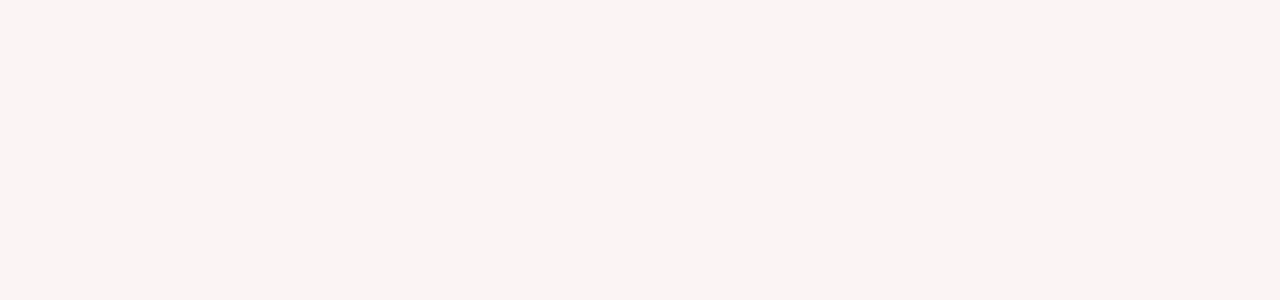
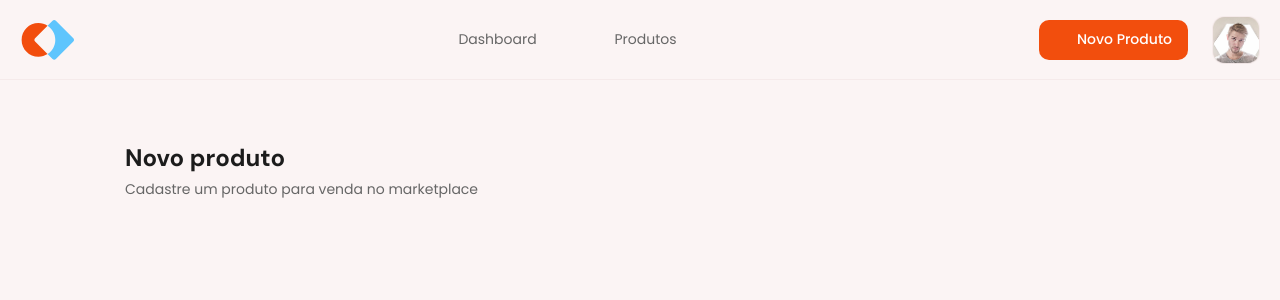
Before and after one commit to ropdias/marketplace-web, a React (Vite) app: page /product/create in a window 1280 px wide. Before the commit this address had no page. Shown: the top 300 px of the page. Built offline with nearby package versions, Linux system fonts and the light colour scheme; some icons are missing.

Commit message:
add product-create and product-edit pages and additional routes

```diff
--- /dev/null
+++ b/src/pages/app/product/product-create.tsx
@@ -0,0 +1,21 @@
+import { Helmet } from 'react-helmet-async'
+
+import { getTailwindClass } from '@/lib/tailwindUtils'
+import { cn } from '@/lib/utils'
+
+export function ProductCreate() {
+  return (
+    <div className="m-auto flex w-full max-w-[66.875rem] flex-1 flex-col gap-10 px-5 pb-5">
+      <Helmet title="Cadastro de Produto" />
+      <div className="flex flex-col gap-2">
+        <p className={cn('text-gray-500', getTailwindClass('font-title-md'))}>
+          Novo produto
+        </p>
+        <p className={cn('text-gray-300', getTailwindClass('font-body-sm'))}>
+          Cadastre um produto para venda no marketplace
+        </p>
+      </div>
+      <div className="flex-start flex gap-6"></div>
+    </div>
+  )
+}
--- /dev/null
+++ b/src/pages/app/product/product-edit.tsx
@@ -0,0 +1,21 @@
+import { Helmet } from 'react-helmet-async'
+
+import { getTailwindClass } from '@/lib/tailwindUtils'
+import { cn } from '@/lib/utils'
+
+export function ProductEdit() {
+  return (
+    <div className="m-auto flex w-full max-w-[66.875rem] flex-1 flex-col gap-10 px-5 pb-5">
+      <Helmet title="Cadastro de Produto" />
+      <div className="flex flex-col gap-2">
+        <p className={cn('text-gray-500', getTailwindClass('font-title-md'))}>
+          Editar produto
+        </p>
+        <p className={cn('text-gray-300', getTailwindClass('font-body-sm'))}>
+          Gerencie as informações do produto cadastrado
+        </p>
+      </div>
+      <div className="flex-start flex gap-6"></div>
+    </div>
+  )
+}
--- a/src/routes.tsx
+++ b/src/routes.tsx
@@ -3,6 +3,8 @@ import { Route, Routes } from 'react-router'
 import { AppLayout } from './pages/_layouts/app'
 import { AuthLayout } from './pages/_layouts/auth'
 import { Dashboard } from './pages/app/dashboard/dashboard'
+import { ProductCreate } from './pages/app/product/product-create'
+import { ProductEdit } from './pages/app/product/product-edit'
 import { Products } from './pages/app/products/products'
 import { SignIn } from './pages/auth/sign-in'
 import { SignUp } from './pages/auth/sign-up'
@@ -13,6 +15,8 @@ export function AppRoutes() {
       <Route path="/" element={<AppLayout />}>
         <Route index element={<Dashboard />} />
         <Route path="/products" element={<Products />} />
+        <Route path="/product/create" element={<ProductCreate />} />
+        <Route path="/product/:id/edit" element={<ProductEdit />} />
       </Route>
       <Route path="/" element={<AuthLayout />}>
         <Route path="/sign-in" element={<SignIn />} />
```
